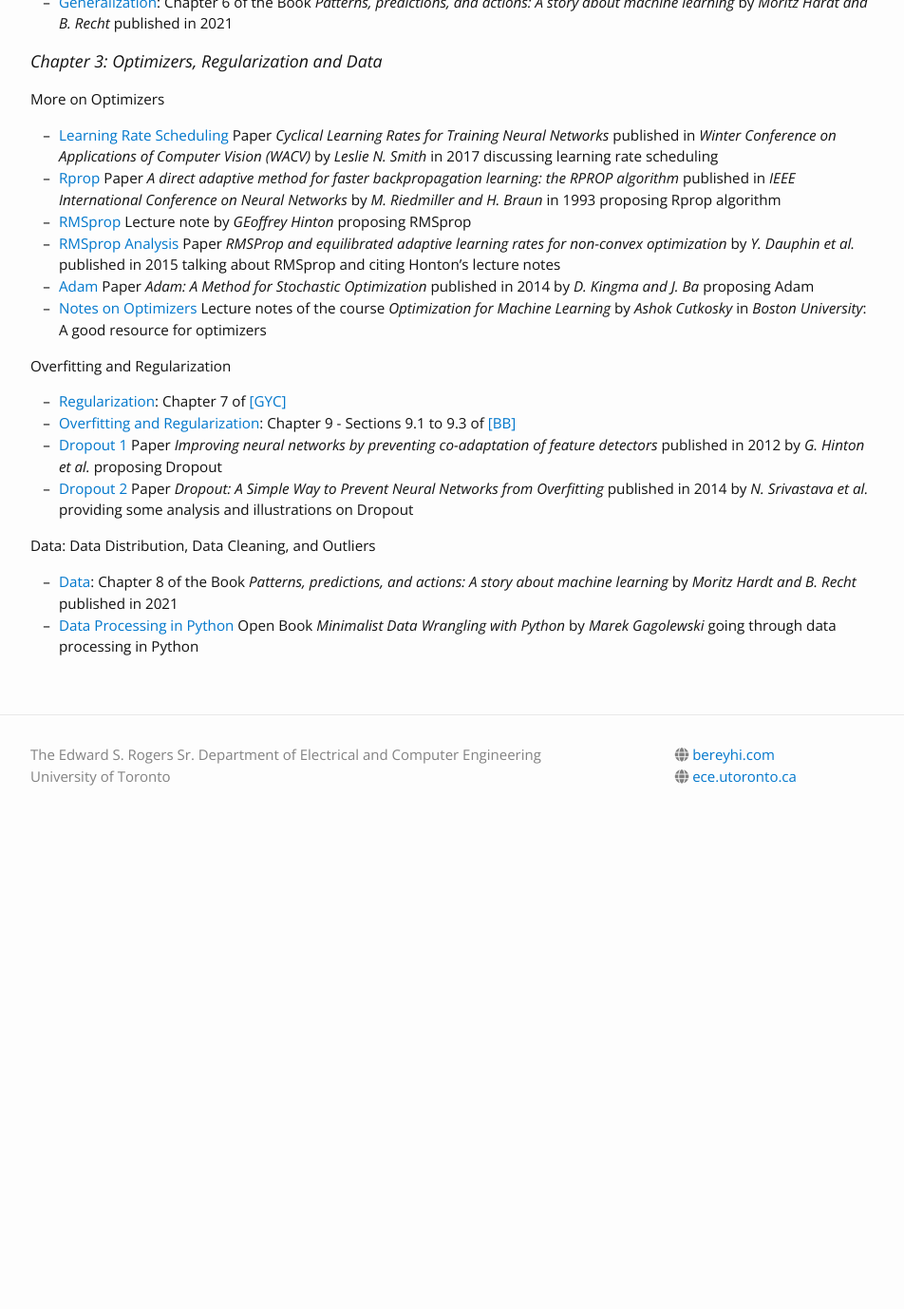
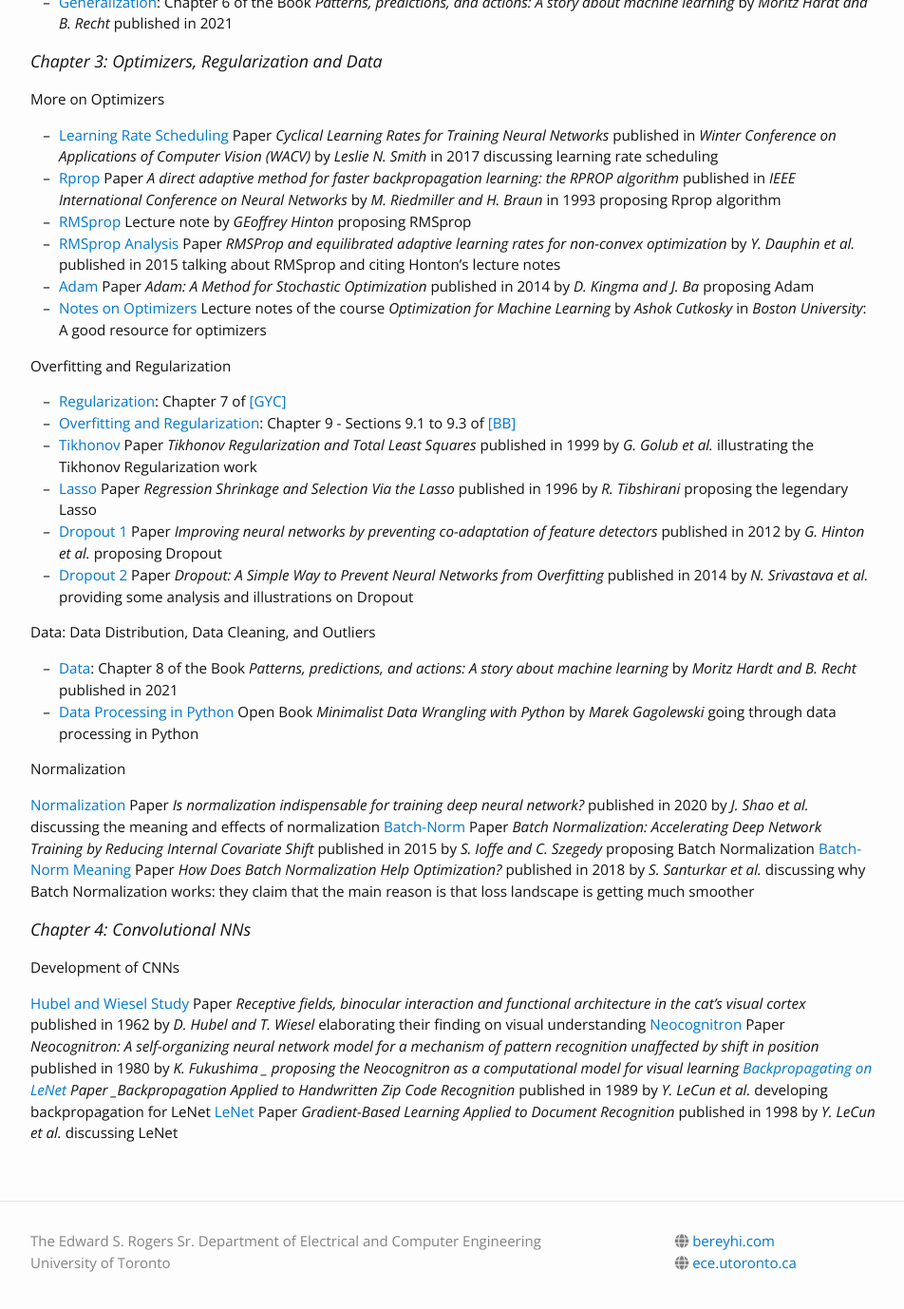
Before and after one commit to bereyhi-courses/dl-utoronto, a Jekyll site: the page built from materials.md, in a window 1280 px wide and 1400 px high, scrolled down 3192 px. Shown: the top 1378 px of the window at 95% size, without its empty margins (163-1115 px from the left). Built offline with Jekyll 4.4.1, drawn with Linux system fonts in a browser that asks for light colours; nearby versions of some CDN libraries; before the commit the page ends 4080 px from its top, so only the background shows below that.

```diff
--- a/materials.md
+++ b/materials.md
@@ -130,9 +130,23 @@ This section will be completed gradually through the semester.
 #### Overfitting and Regularization
 * [Regularization](https://www.deeplearningbook.org/): Chapter 7 of [[GYC]](https://www.deeplearningbook.org/)
 * [Overfitting and Regularization](https://www.bishopbook.com/): Chapter 9 - Sections 9.1 to 9.3 of [[BB]](https://www.bishopbook.com/)
+* [Tikhonov](https://epubs.siam.org/doi/abs/10.1137/S0895479897326432) Paper _Tikhonov Regularization and Total Least Squares_ published in 1999 by _G. Golub et al._ illustrating the Tikhonov Regularization work
+* [Lasso](https://academic.oup.com/jrsssb/article/58/1/267/7027929) Paper _Regression Shrinkage and Selection Via the Lasso_ published in 1996 by _R. Tibshirani_ proposing the legendary Lasso
 * [Dropout 1](https://arxiv.org/abs/1207.0580) Paper _Improving neural networks by preventing co-adaptation of feature detectors_ published in 2012 by _G. Hinton et al._ proposing Dropout
 * [Dropout 2](https://jmlr.org/papers/v15/srivastava14a.html) Paper _Dropout: A Simple Way to Prevent Neural Networks from Overfitting_ published in 2014 by _N. Srivastava et al._ providing some analysis and illustrations on Dropout
 
 #### Data: Data Distribution, Data Cleaning, and Outliers
 * [Data](https://arxiv.org/abs/2102.05242): Chapter 8 of the Book _Patterns, predictions, and actions: A story about machine learning_ by _Moritz Hardt and B. Recht_ published in 2021
 * [Data Processing in Python](https://arxiv.org/abs/2211.04630) Open Book _Minimalist Data Wrangling with Python_ by _Marek Gagolewski_ going through data processing in Python
+
+#### Normalization
+[Normalization](https://proceedings.neurips.cc/paper/2020/hash/9b8619251a19057cff70779273e95aa6-Abstract.html) Paper _Is normalization indispensable for training deep neural network?_ published in 2020 by _J. Shao et al._ discussing the meaning and effects of normalization
+[Batch-Norm](https://proceedings.mlr.press/v37/ioffe15.html) Paper _Batch Normalization: Accelerating Deep Network Training by Reducing Internal Covariate Shift_ published in 2015 by _S. Ioffe and C. Szegedy_ proposing Batch Normalization
+[Batch-Norm Meaning](https://proceedings.neurips.cc/paper/2018/hash/905056c1ac1dad141560467e0a99e1cf-Abstract.html) Paper _How Does Batch Normalization Help Optimization?_ published in 2018 by _S. Santurkar et al._ discussing why Batch Normalization works: they claim that the main reason is that loss landscape is getting much smoother
+
+### Chapter 4: Convolutional NNs
+#### Development of CNNs
+[Hubel and Wiesel Study](https://pmc.ncbi.nlm.nih.gov/articles/PMC1359523/) Paper _Receptive fields, binocular interaction and functional architecture in the cat's visual cortex_ published in 1962 by _D. Hubel and T. Wiesel_ elaborating their finding on visual understanding
+[Neocognitron](https://link.springer.com/article/10.1007/BF00344251) Paper _Neocognitron: A self-organizing neural network model for a mechanism of pattern recognition unaffected by shift in position_ published in 1980 by _K. Fukushima _ proposing the Neocognitron as a computational model for visual learning
+[Backpropagating on LeNet](https://direct.mit.edu/neco/article/1/4/541/5515/Backpropagation-Applied-to-Handwritten-Zip-Code) Paper _Backpropagation Applied to Handwritten Zip Code Recognition_ published in 1989 by _Y. LeCun et al._ developing backpropagation for LeNet
+[LeNet](https://link.springer.com/article/10.1007/BF00344251) Paper _Gradient-Based Learning Applied to Document Recognition_ published in 1998 by _Y. LeCun et al._ discussing LeNet
```
Also changed, not shown: _lectures/L29_Regularization.md (+2 -0 lines), _lectures/L32_Standarization.md (+1 -0 lines), _lectures/L33_BatchNorm.md (added, +17 -0 lines), _lectures/L34_WhyConv.md (added, +19 -0 lines).
